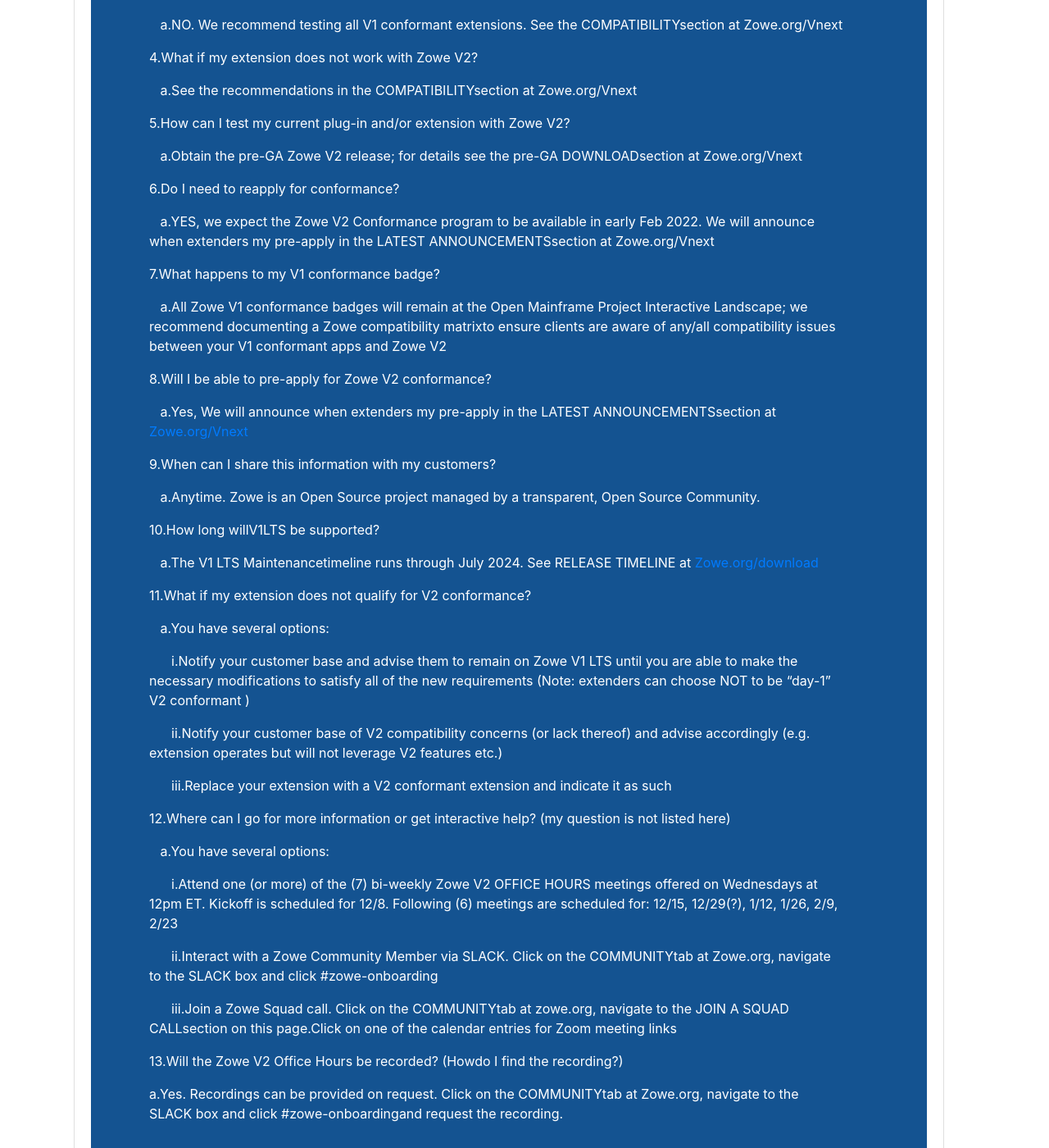
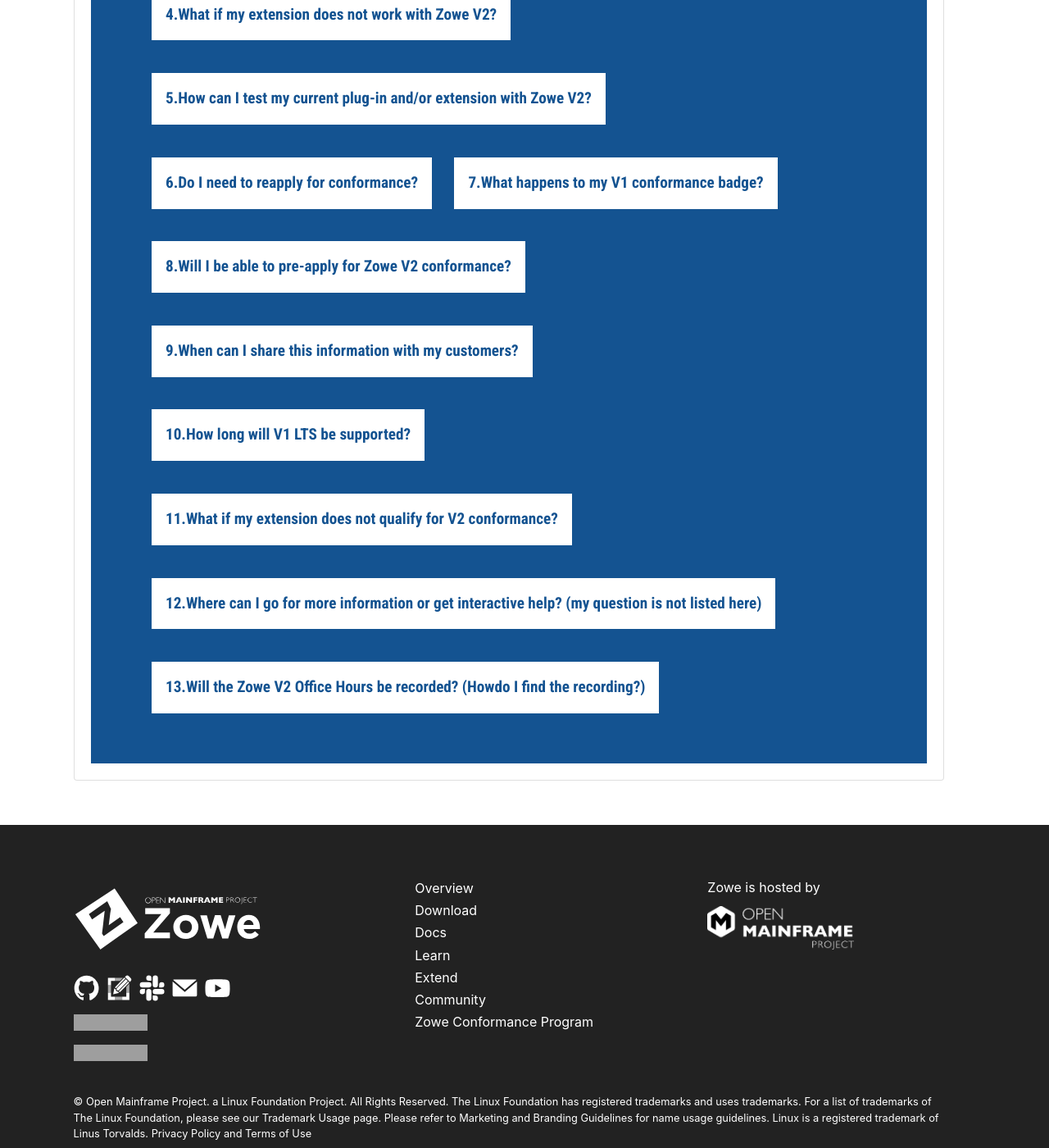
Before and after one commit to zowe/zowe.github.io, a Jekyll site: the page built from vNext.md, in a window 1280 px wide and 1400 px high, scrolled down 4686 px. Shown: the whole window at 82% size. Built offline with Jekyll 4.4.1, drawn with Linux system fonts in a browser that asks for light colours; our own code applies the rules of GitHub Pages for plain Markdown files; some of the changed text lies outside the part shown; grey boxes are pictures that could not be loaded.

Commit message:
Restructure FAQs
Signed-off-by: Jakub Balhar <jakub@balhar.net>

```diff
--- a/vNext.md
+++ b/vNext.md
@@ -330,58 +330,92 @@
       <p>&nbsp;&nbsp;&nbsp;a. The official date is TBD, the target is Feb 28, 2022; look for the official announcement at
       Zowe.orglanding page announcement banner</p>
     </div>
-    <p>1. What is the “official” date of Zowe V2 LTS?</p>
-    <p></p>
-    <p>2. Where can I find the current (V1) and new (V2) LTS conformance criteria?</p>
-    <p>&nbsp;&nbsp;&nbsp;a.The Zowe Squads have prepared XLS spreadsheets with conformance criteria for all Zowe
+    <button onclick="toggle('question-2')" class="w3-button w3-block w3-left-align">
+    2. Where can I find the current (V1) and new (V2) LTS conformance criteria?</button>
+    <div id="question-2" class="w3-container faq-hide">
+      <p>&nbsp;&nbsp;&nbsp;a.The Zowe Squads have prepared XLS spreadsheets with conformance criteria for all Zowe
       extensionsincluding: CLI, APIs, App Framework, and Explorerfor VS Code. The spreadsheets clearly show the prior /
       V1 criteria alongside the new / V2 criteria. Please be aware, there are additions, deletions, and CHANGES to the
       criteria. In some cases the change issimply thata BEST PRACTICE has been deemed REQUIRED. Use the light-GREEN
       highlights to easily identify the changes.See the FOR EXTENDERSsection at Zowe.org/vNext.</p>
-    <p>3.Will my V1 conformant extension automatically work with V2?</p>
-    <p>&nbsp;&nbsp;&nbsp;a.NO. We recommend testing all V1 conformant extensions. See the COMPATIBILITYsection at
+    </div>
+    <button onclick="toggle('question-3')" class="w3-button w3-block w3-left-align">
+    3.Will my V1 conformant extension automatically work with V2?</button>
+    <div id="question-3" class="w3-container faq-hide">
+      <p>&nbsp;&nbsp;&nbsp;a.NO. We recommend testing all V1 conformant extensions. See the COMPATIBILITYsection at
       Zowe.org/Vnext</p>
-    <p>4.What if my extension does not work with Zowe V2?</p>
-    <p>&nbsp;&nbsp;&nbsp;a.See the recommendations in the COMPATIBILITYsection at Zowe.org/Vnext</p>
-    <p>5.How can I test my current plug-in and/or extension with Zowe V2?</p>
-    <p>&nbsp;&nbsp;&nbsp;a.Obtain the pre-GA Zowe V2 release; for details see the pre-GA DOWNLOADsection at
+    </div>
+    <button onclick="toggle('question-4')" class="w3-button w3-block w3-left-align">
+    4.What if my extension does not work with Zowe V2?</button>
+    <div id="question-4" class="w3-container faq-hide">
+      <p>&nbsp;&nbsp;&nbsp;a.See the recommendations in the COMPATIBILITYsection at Zowe.org/Vnext</p>
+    </div>
+    <button onclick="toggle('question-5')" class="w3-button w3-block w3-left-align">
+    5.How can I test my current plug-in and/or extension with Zowe V2?</button>
+    <div id="question-5" class="w3-container faq-hide">
+      <p>&nbsp;&nbsp;&nbsp;a.Obtain the pre-GA Zowe V2 release; for details see the pre-GA DOWNLOADsection at
       Zowe.org/Vnext</p>
-    <p>6.Do I need to reapply for conformance?</p>
-    <p>&nbsp;&nbsp;&nbsp;a.YES, we expect the Zowe V2 Conformance program to be available in early Feb 2022. We will
+    </div>
+    <button onclick="toggle('question-6')" class="w3-button w3-block w3-left-align">
+    6.Do I need to reapply for conformance?</button>
+    <div id="question-6" class="w3-container faq-hide">
+      <p>&nbsp;&nbsp;&nbsp;a.YES, we expect the Zowe V2 Conformance program to be available in early Feb 2022. We will
       announce when extenders my pre-apply in the LATEST ANNOUNCEMENTSsection at Zowe.org/Vnext</p>
-    <p>7.What happens to my V1 conformance badge?</p>
-    <p>&nbsp;&nbsp;&nbsp;a.All Zowe V1 conformance badges will remain at the Open Mainframe Project Interactive
+    </div>
+    <button onclick="toggle('question-7')" class="w3-button w3-block w3-left-align">
+    7.What happens to my V1 conformance badge?</button>
+    <div id="question-7" class="w3-container faq-hide">
+      <p>&nbsp;&nbsp;&nbsp;a.All Zowe V1 conformance badges will remain at the Open Mainframe Project Interactive
       Landscape; we recommend documenting a Zowe compatibility matrixto ensure clients are aware of any/all
-      compatibility issues between your V1 conformant apps and Zowe V2</p>
-    <p>8.Will I be able to pre-apply for Zowe V2 conformance?</p>
-    <p>&nbsp;&nbsp;&nbsp;a.Yes, We will announce when extenders my pre-apply in the LATEST ANNOUNCEMENTSsection at <a
+      compatibility issues between your V1 conformant apps and Zowe V2<</p>
+    </div>
+    <button onclick="toggle('question-8')" class="w3-button w3-block w3-left-align">
+    8.Will I be able to pre-apply for Zowe V2 conformance?</button>
+    <div id="question-8" class="w3-container faq-hide">
+      <p>&nbsp;&nbsp;&nbsp;a. Yes, We will announce when extenders my pre-apply in the LATEST ANNOUNCEMENTSsection at <a
         href="vNext.html">Zowe.org/Vnext</a></p>
-    <p>9.When can I share this information with my customers?</p>
-    <p>&nbsp;&nbsp;&nbsp;a.Anytime. Zowe is an Open Source project managed by a transparent, Open Source Community.</p>
-    <p>10.How long willV1LTS be supported?</p>
-    <p>&nbsp;&nbsp;&nbsp;a.The V1 LTS Maintenancetimeline runs through July 2024. See RELEASE TIMELINE at <a
+    </div>
+    <button onclick="toggle('question-9')" class="w3-button w3-block w3-left-align">
+    9.When can I share this information with my customers?</button>
+    <div id="question-9" class="w3-container faq-hide">
+      <p>&nbsp;&nbsp;&nbsp;a.Anytime. Zowe is an Open Source project managed by a transparent, Open Source Community.</p>
+    </div>
+    <button onclick="toggle('question-10')" class="w3-button w3-block w3-left-align">
+    10.How long will V1 LTS be supported?</button>
+    <div id="question-10" class="w3-container faq-hide">
+      <p>&nbsp;&nbsp;&nbsp;a.The V1 LTS Maintenancetimeline runs through July 2024. See RELEASE TIMELINE at <a
         href="download.html">Zowe.org/download</a></p>
-    <p>11.What if my extension does not qualify for V2 conformance?</p>
-    <p>&nbsp;&nbsp;&nbsp;a.You have several options:</p>
-    <p>&nbsp;&nbsp;&nbsp;&nbsp;&nbsp;&nbsp;i.Notify your customer base and advise them to remain on Zowe V1 LTS until
+    </div>
+    <button onclick="toggle('question-11')" class="w3-button w3-block w3-left-align">
+    11.What if my extension does not qualify for V2 conformance?</button>
+    <div id="question-11" class="w3-container faq-hide">
+      <p>&nbsp;&nbsp;&nbsp;a.You have several options:</p>
+      <p>&nbsp;&nbsp;&nbsp;&nbsp;&nbsp;&nbsp;i.Notify your customer base and advise them to remain on Zowe V1 LTS until
       you are able to make the necessary modifications to satisfy all of the new requirements (Note: extenders can
       choose NOT to be “day-1” V2 conformant )</p>
-    <p>&nbsp;&nbsp;&nbsp;&nbsp;&nbsp;&nbsp;ii.Notify your customer base of V2 compatibility concerns (or lack thereof)
+      <p>&nbsp;&nbsp;&nbsp;&nbsp;&nbsp;&nbsp;ii.Notify your customer base of V2 compatibility concerns (or lack thereof)
       and advise accordingly (e.g. extension operates but will not leverage V2 features etc.)</p>
-    <p>&nbsp;&nbsp;&nbsp;&nbsp;&nbsp;&nbsp;iii.Replace your extension with a V2 conformant extension and indicate it as
+      <p>&nbsp;&nbsp;&nbsp;&nbsp;&nbsp;&nbsp;iii.Replace your extension with a V2 conformant extension and indicate it as
       such</p>
-    <p>12.Where can I go for more information or get interactive help? (my question is not listed here)</p>
-    <p>&nbsp;&nbsp;&nbsp;a.You have several options:</p>
-    <p>&nbsp;&nbsp;&nbsp;&nbsp;&nbsp;&nbsp;i.Attend one (or more) of the (7) bi-weekly Zowe V2 OFFICE HOURS meetings
+    </div>
+    <button onclick="toggle('question-12')" class="w3-button w3-block w3-left-align">
+    12.Where can I go for more information or get interactive help? (my question is not listed here)</button>
+    <div id="question-12" class="w3-container faq-hide">
+      <p>&nbsp;&nbsp;&nbsp;a.You have several options:</p>
+      <p>&nbsp;&nbsp;&nbsp;&nbsp;&nbsp;&nbsp;i.Attend one (or more) of the (7) bi-weekly Zowe V2 OFFICE HOURS meetings
       offered on Wednesdays at 12pm ET. Kickoff is scheduled for 12/8. Following (6) meetings are scheduled for: 12/15,
       12/29(?), 1/12, 1/26, 2/9, 2/23</p>
-    <p>&nbsp;&nbsp;&nbsp;&nbsp;&nbsp;&nbsp;ii.Interact with a Zowe Community Member via SLACK. Click on the COMMUNITYtab
+      <p>&nbsp;&nbsp;&nbsp;&nbsp;&nbsp;&nbsp;ii.Interact with a Zowe Community Member via SLACK. Click on the COMMUNITYtab
       at Zowe.org, navigate to the SLACK box and click #zowe-onboarding</p>
-    <p>&nbsp;&nbsp;&nbsp;&nbsp;&nbsp;&nbsp;iii.Join a Zowe Squad call. Click on the COMMUNITYtab at zowe.org, navigate
+      <p>&nbsp;&nbsp;&nbsp;&nbsp;&nbsp;&nbsp;iii.Join a Zowe Squad call. Click on the COMMUNITYtab at zowe.org, navigate
       to the JOIN A SQUAD CALLsection on this page.Click on one of the calendar entries for Zoom meeting links</p>
-    <p>13.Will the Zowe V2 Office Hours be recorded? (Howdo I find the recording?)</p>
-    <p>a.Yes. Recordings can be provided on request. Click on the COMMUNITYtab at Zowe.org, navigate to the SLACK box
+    </div>
+    <button onclick="toggle('question-13')" class="w3-button w3-block w3-left-align">
+    13.Will the Zowe V2 Office Hours be recorded? (Howdo I find the recording?)</button>
+    <div id="question-13" class="w3-container faq-hide">
+      <p>&nbsp;&nbsp;&nbsp;a.Yes. Recordings can be provided on request. Click on the COMMUNITYtab at Zowe.org, navigate to the SLACK box
       and click #zowe-onboardingand request the recording.</p>
+    </div>
   </div>
 
 
```
